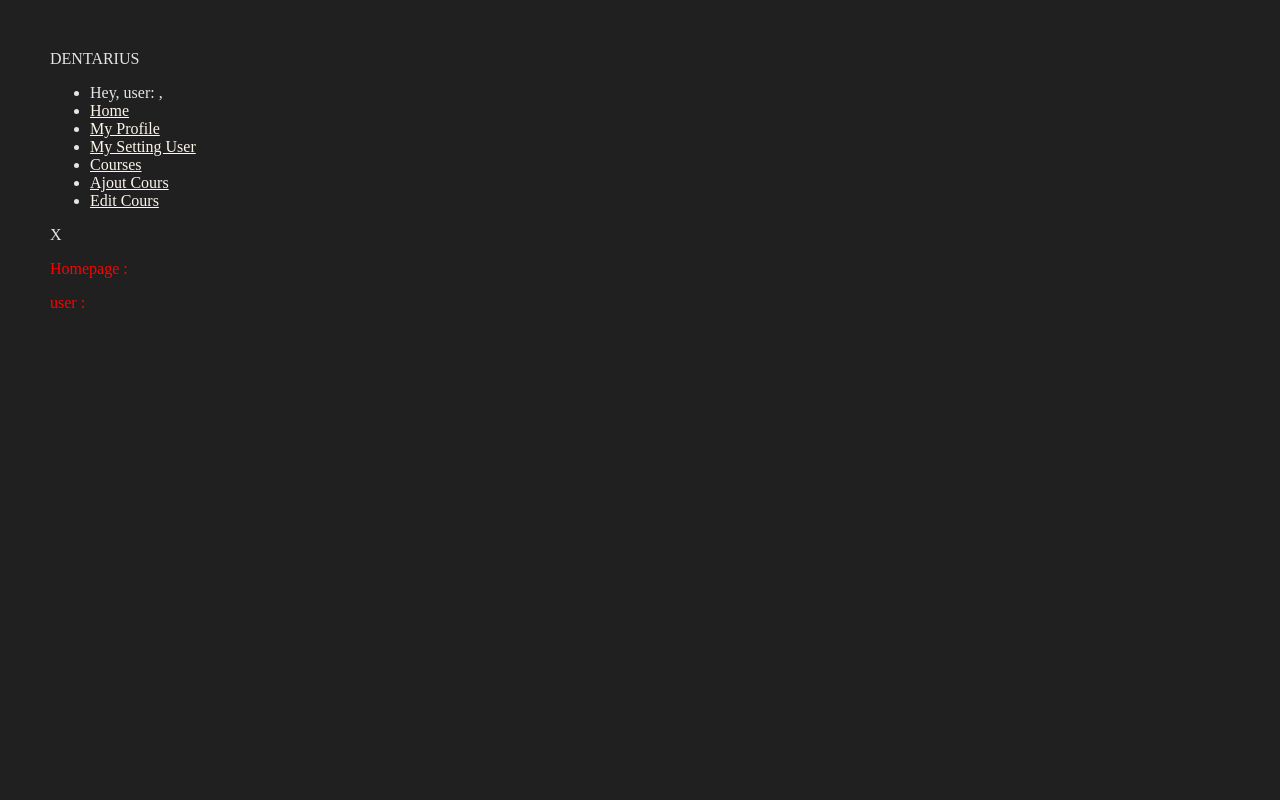
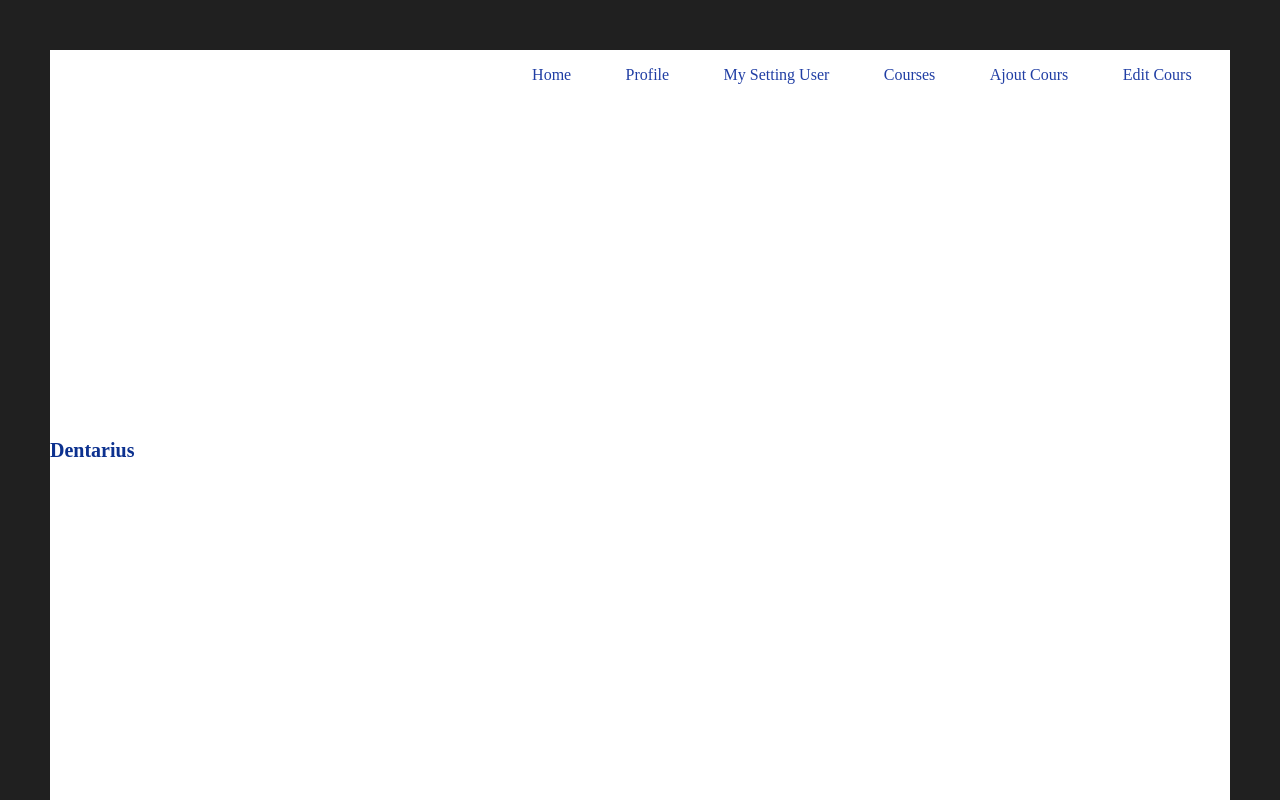
Before and after one commit to i-jni/dentariuus, a React (Vite) app in the folder frontend/: page / in a window 1280 px wide. Shown: the top 800 px of the page. Built offline with nearby package versions, Linux system fonts and the light colour scheme.

Commit message:
edit sever

```diff
--- a/frontend/src/components/navigation/Navigation.jsx
+++ b/frontend/src/components/navigation/Navigation.jsx
@@ -1,66 +1,56 @@
-// import { Link } from "react-router-dom";
-// import { useContext } from "react";
-// import { UserContext } from "../../context/UserProvider";
+import { useContext, useState } from 'react';
+import { UserContext } from "../../context/UserProvider";
 
-
-// const Navigation = () => {
-//     const { user, setUser } = useContext(UserContext);
-//     // console.log(user, "user ???");
-
-//     return (
-//         <>
-//             <nav className="navcontainer">
-//                 <ul className="navlist">
-//                         <li id="active">Hey, user: {user?.firstname },</li>
-//                         <li id="active"><Link to={"/"}>Home</Link></li>
-//                         <li id="active"><Link to={`/students/${user?.id}`}>my profile</Link></li>
-//                         <li id="active"><Link to={`/setting/${user?.id}`}>my setting user</Link></li>
-//                         <li id="active"><Link to={'/courses'}>courses</Link></li>
-//                         <li id="active"><Link to={'/addcourse'}>Ajout Cours</Link></li>
-//                         <li id="active"><Link to={'/editcourse'}>Edit Cours</Link></li>
-//                 </ul>
-
-//             </nav>
-
-//         </>
-//     )
-
-// }
-// export default Navigation;
-
-// src/App.js
-
-import { useState, useContext } from 'react';
+import styles from './navigation.module.scss';
 import { Link } from 'react-router-dom';
-import { UserContext } from "../../context/UserProvider";
-import styles from './navigation.module.scss'; // Assurez-vous du chemin correct
 
 const Navigation = () => {
-  const [showNav, setShowNav] = useState(false);
-  const { user } = useContext(UserContext);
+    const { user, setUser } = useContext(UserContext);
+    console.log(user, "user ?");
 
-  const toggleNav = () => {
-    setShowNav(!showNav);
+  const [isNavActive, setIsNavActive] = useState(false);
+
+  const handleNavToggle = () => {
+    setIsNavActive(!isNavActive);
   };
 
   return (
-    <div className={styles.app}>
-      <header>
-        <div className={styles.logo}>DENTARIUS</div>
-        <nav className={showNav ? `${styles['nav-links']} ${styles.show}` : styles['nav-links']}>
-          <ul>
-            <li>Hey, user: {user?.firstname},</li>
+    <header className={styles.siteHeader}>
+      <div className={`${styles.wrapper} ${styles.siteHeaderWrapper}`}>
+        <a href="#" className={styles.brand}>
+          Dentarius
+        </a>
+        <nav className={styles.nav}>
+          <div
+            className={`${styles.navToggle} ${isNavActive ? styles.active : ''}`}
+            aria-expanded={isNavActive ? 'true' : 'false'}
+            type="button"
+            onClick={handleNavToggle}
+          >
+            <span></span>
+
+          </div>
+          <ul className={`${styles.navWrapper} ${isNavActive ? styles.active : ''}`}>
+            <li className={styles.navItem}>
             <li><Link to="/">Home</Link></li>
-            <li><Link to={`/students/${user?.id}`}>My Profile</Link></li>
-            <li><Link to={`/setting/${user?.id}`}>My Setting User</Link></li>
-            <li><Link to="/courses">Courses</Link></li>
-            <li><Link to="/addcourse">Ajout Cours</Link></li>
-            <li><Link to="/editcourse">Edit Cours</Link></li>
+            </li>
+            <li className={styles.navItem}>
+            <Link to={`/students/${user?.id}`}> Profile</Link>
+            </li>
+            <li className={styles.navItem}>
+            <Link to={`/setting/${user?.id}`}>My Setting User</Link>
+            </li>
+            <li className={`${styles.navItem} ${styles.auth}`}>
+            <Link to="/courses">Courses</Link>
+            </li>
+            <li className={`${styles.navItem} ${styles.auth}`}>
+            <Link to="/addcourse">Ajout Cours</Link>
+            </li>
+            <li className={`${styles.navItem} ${styles.auth}`}><Link to="/editcourse">Edit Cours</Link></li>
           </ul>
         </nav>
-        <div className={styles.burger} onClick={toggleNav}>X</div>
-      </header>
-    </div>
+      </div>
+    </header>
   );
 };
 
--- a/frontend/src/components/navigation/navigation.module.scss
+++ b/frontend/src/components/navigation/navigation.module.scss
@@ -1,64 +1,121 @@
-// // src/App.scss
-//   header {
-//     background-color: #333;
-//     padding: 15px;
-//     color: #fff;
-//     display: flex;
-//     justify-content: space-between;
-//     align-items: center;
+/* navigation.module.scss */
 
-//     .logo {
-//       font-size: 1.5em;
-//     }
+.siteHeader {
+    position: relative;
+    background-color: #fff;
+  }
 
-//     .nav-links {
-//       list-style: none;
-//       display: flex;
+  .wrapper {
+    display: flex;
+    justify-content: space-between;
+    align-items: center;
+    padding-top: 1rem;
+    padding-bottom: 1rem;
 
-//       ul {
-//         display: flex;
-//       }
+    @media (min-width: 961px) {
+      padding-top: 0;
+      padding-bottom: 0;
+    }
+  }
 
-//       li {
-//         margin-right: 20px;
+  .brand {
+    font-weight: bold;
+    font-size: 20px;
+    text-decoration: none;
+    color: rgb(12, 49, 143);
+  }
 
-//         a {
-//           text-decoration: none;
-//           color: #fff;
-//           font-weight: bold;
-//         }
-//       }
-//     }
+  .nav {
+    display: flex;
+    align-items: center;
+  }
 
-//     .burger {
-//       display: none;
-//       font-size: 1.5em;
-//       cursor: pointer;
-//     }
+  .navToggle {
+    display: block;
+    cursor: pointer;
 
-//     @media only screen and (max-width: 768px) {
-//       .nav-links {
-//         display: none;
-//         flex-direction: column;
-//         position: absolute;
-//         top: 60px;
-//         left: 0;
-//         width: 100%;
-//         background-color: #333;
+    span {
+      display: block;
+      width: 30px;
+      height: 4px;
+      background-color: #000;
+      margin-bottom: 6px;
+    }
 
-//         &.show {
-//           display: flex;
-//         }
+    @media (min-width: 961px) {
+      display: none;
+    }
+  }
 
-//         li {
-//           margin: 0;
-//           text-align: center;
-//           padding: 10px;
-//         }
-//       }
+  .navWrapper {
+    display: flex;
+    flex-direction: column;
+    list-style-type: none;
+    margin: 0;
+    padding: 0;
+    position: absolute;
+    top: 60px; /* Adjust as needed */
+    left: 0;
+    width: 100%;
+    background-color: #fff;
+    visibility: hidden;
+    opacity: 0;
+    transform: translateY(-100%);
+    transition: transform 0.3s ease-out, opacity 0.3s ease-out;
+    min-height: 100vh;
 
-//       .burger {
-//         display: block;
-//       }
-//     }
-//   }
+    &.active {
+      visibility: visible;
+      opacity: 1;
+      transform: translateY(0);
+      z-index: 2;
+    //   height: auto;
+    }
+
+    @media (min-width: 961px) {
+      flex-direction: row;
+      position: static;
+      visibility: visible;
+      opacity: 1;
+      transform: translateY(0);
+    }
+  }
+
+  .navItem {
+    margin-bottom: 1rem;
+    display: flex;
+
+    @media (min-width: 961px) {
+      margin-right: 1.4rem;
+      margin-bottom: 0;
+    }
+  }
+
+  .navItem a {
+    display: block;
+    padding: 1rem;
+    border-left: 4px solid transparent;
+    text-decoration: none;
+    color: rgb(32, 62, 164);
+
+    @media (min-width: 961px) {
+      text-align: center;
+      border-left: 0;
+      border-bottom: 4px solid transparent;
+    }
+
+    &:hover {
+      background-color: #f0f0f0;
+    }
+  }
+
+  .auth {
+    display: none;
+
+    @media (min-width: 961px) {
+      display: block;
+      margin-right: 1.4rem;
+    }
+  }
+
+  /* Add other styles as needed */
--- a/frontend/src/page/homepage/homepage.css
+++ b/frontend/src/page/homepage/homepage.css
@@ -1,3 +1,3 @@
 p{
-    color: red;
+    /* color: red; */
 }
```
Also changed, not shown: 2 other files (tests, documents, lock files or other folders).
